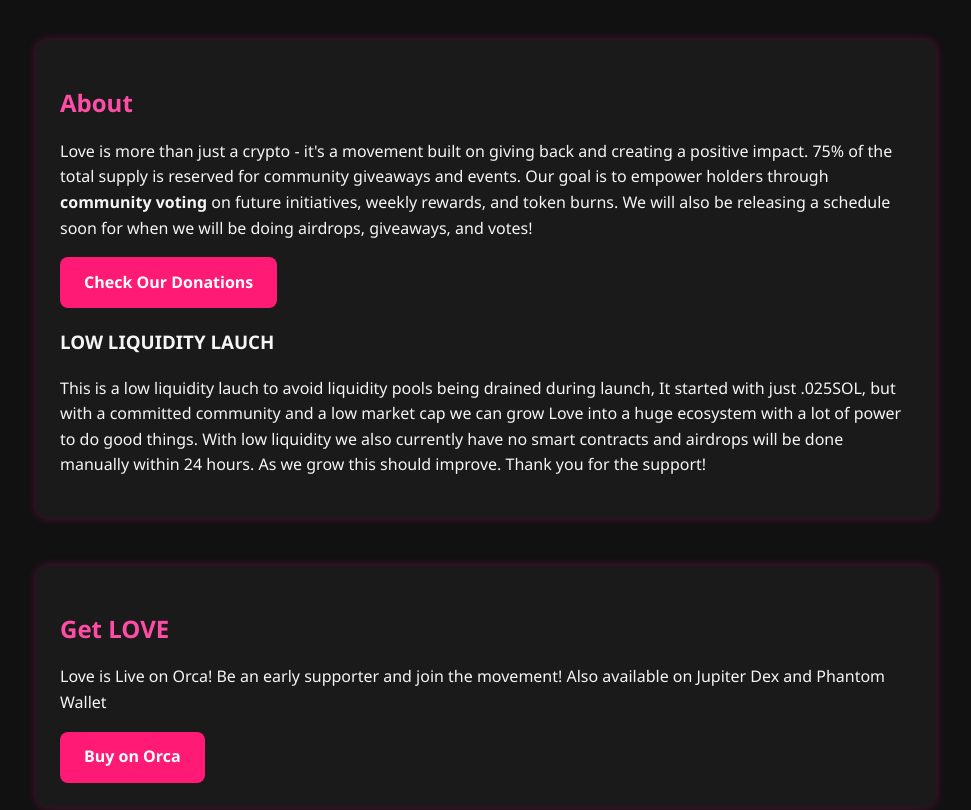
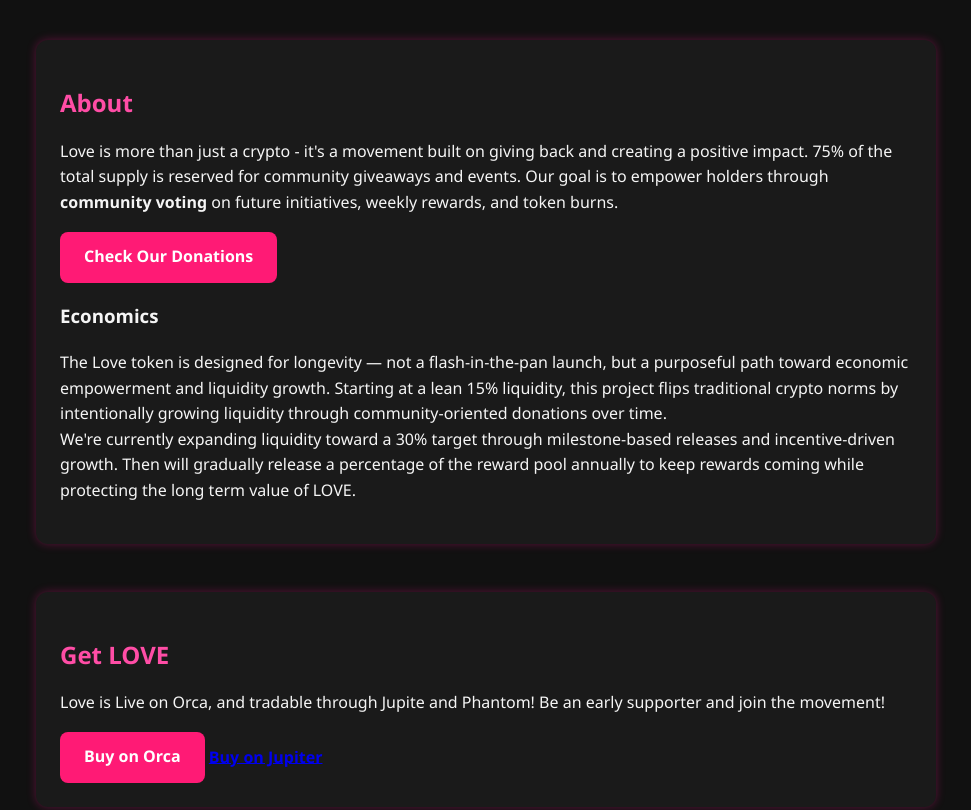
Before and after one commit to lovecoingang/Love-site, a plain HTML site: page index.html in a window 1280 px wide. Shown: the part 400-1210 px from the top of the page, without its empty margins (154-1125 px from the left). Drawn offline with Linux system fonts and the light colour scheme.

Commit message:
Update index.html

```diff
--- a/index.html
+++ b/index.html
@@ -24,20 +24,23 @@
           Love is more than just a crypto - it's a movement built on giving back and creating a positive impact.
           75% of the total supply is reserved for community giveaways and events.
           Our goal is to empower holders through <strong>community voting</strong> on future initiatives, weekly rewards, and token burns.
-          We will also be releasing a schedule soon for when we will be doing airdrops, giveaways, and votes!
         </p>
         <a href="donations.html" class="buttons">Check Our Donations</a>
-        <h3>LOW LIQUIDITY LAUCH</h3>
+        <h3>Economics</h3>
         <p>
-          This is a low liquidity lauch to avoid liquidity pools being drained during launch, It started with just .025SOL, but with a committed community and a low market cap
-          we can grow Love into a huge ecosystem with a lot of power to do good things.  With low liquidity we also currently have no smart contracts and airdrops will be done
-          manually within 24 hours.  As we grow this should improve.  Thank you for the support!
+          The Love token is designed for longevity — not a flash-in-the-pan launch, but a purposeful path toward economic
+          empowerment and liquidity growth. Starting at a lean 15% liquidity, this project flips traditional crypto norms by
+          intentionally growing liquidity through community-oriented donations over time.<br>
+          We're currently expanding liquidity toward a 30% target through milestone-based releases and incentive-driven growth.
+          Then will gradually release a percentage of the reward pool annually to keep rewards coming while protecting
+          the long term value of LOVE.
         </p>
       </section>
       <section class="buy">
         <h2>Get LOVE</h2>
-        <p>Love is Live on Orca! Be an early supporter and join the movement!  Also available on Jupiter Dex and Phantom Wallet</p>
+        <p>Love is Live on Orca, and tradable through Jupite and Phantom! Be an early supporter and join the movement!</p>
         <a href="https://www.orca.so/pools/EC5oLFxed6k4UMGNZNwaQXUvUciCTMKWawUzUMMYtQm7" class="buttons"><strong>Buy on Orca</strong></a>
+        <a href="https://jup.ag/tokens/EFQ7EEKvttR5UQxX9mccR5SJaDHBfaZ2MyKiKXzGPM1a" class="jup-but"><strong>Buy on Jupiter</strong></a>
       </section>
       <section class="community">
         <h2>Community</h2>
```
